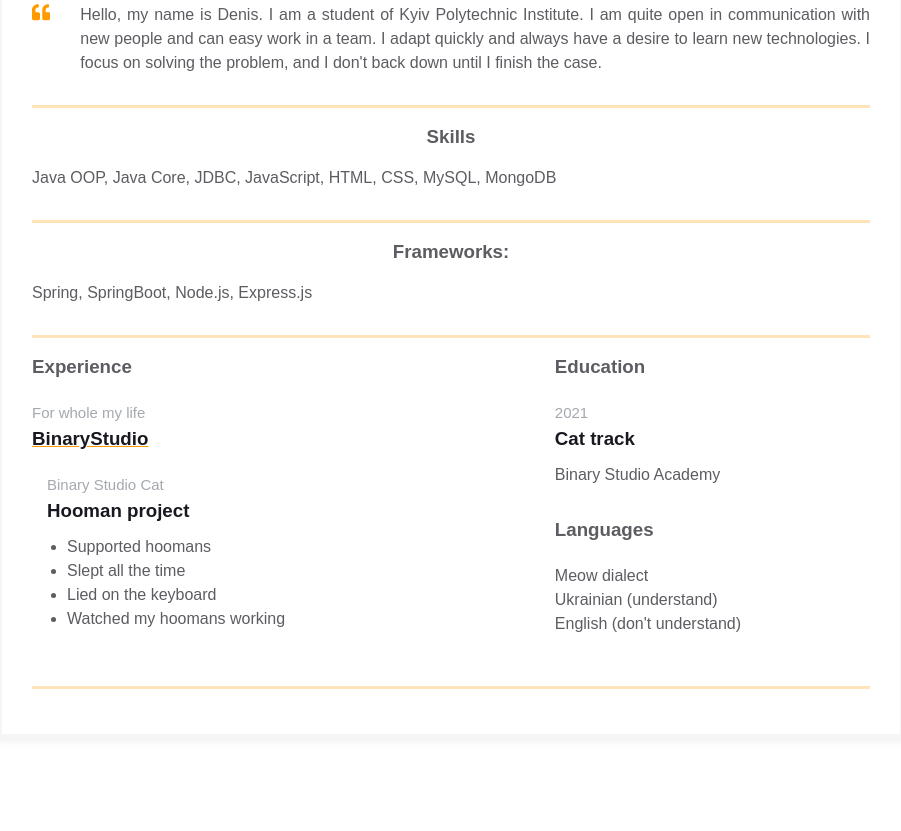
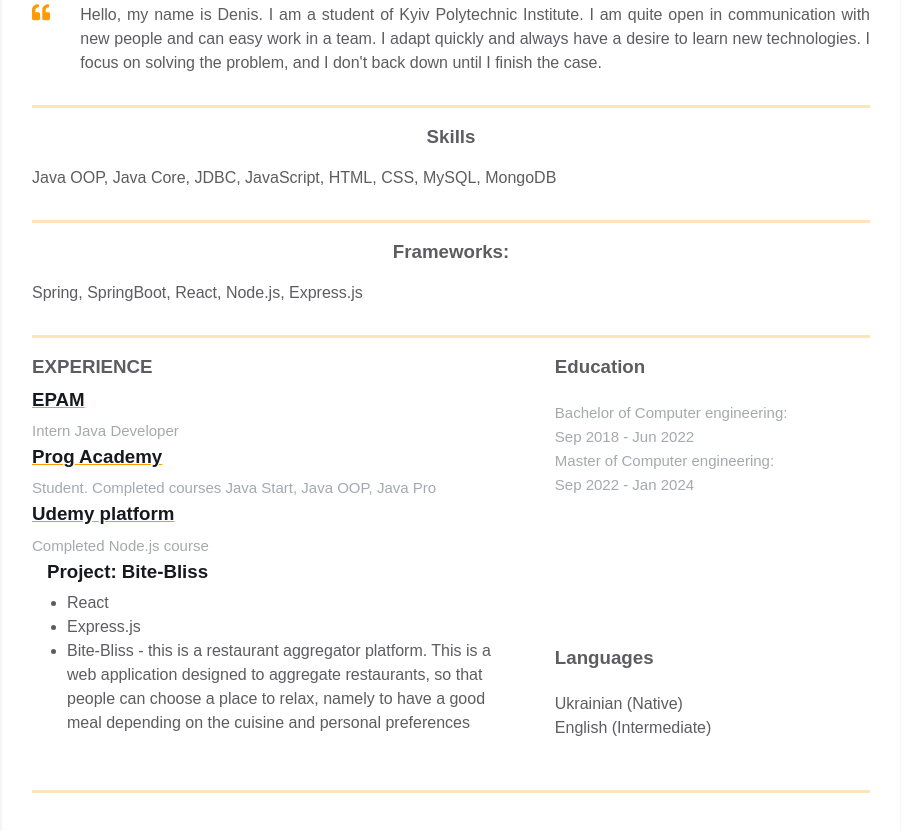
Before and after one commit to Dinesko/homepage, a plain HTML site: page index.html in a window 1280 px wide. Shown: the part 397-1228 px from the top of the page, without its empty margins (189-1090 px from the left). Before the commit the page ends 1182 px from the top, so only its background shows below. Drawn offline with Linux system fonts and the light colour scheme.

Commit message:
Added experience, education and languages

```diff
--- a/index.html
+++ b/index.html
@@ -1,5 +1,5 @@
 <!DOCTYPE html>
-<html>
+<html lang="en">
   <head>
     <meta charset="UTF-8" />
     <title>Résumé</title>
@@ -12,7 +12,9 @@
         <div class="container">
           <div class="resume__block">
             <h1 class="contact-info__header">Denys Borozenets</h1>
-            <h3 class="contact-info__sub-header">Student</h3>
+            <h3 class="contact-info__sub-header">
+              Student of a Polytechnic institute
+            </h3>
 
             <div class="contact_info_container fh">
               <div class="contact-info__block">
@@ -109,21 +111,36 @@
                     <svg
                       class="contact-info__item-icon"
                       xmlns="http://www.w3.org/2000/svg"
-                    height="16" width="16" viewBox="0 0 512 512">
-                    <path d="M164.9 24.6c-7.7-18.6-28-28.5-47.4-23.2l-88 24C12.1 30.2 0 46 0 64C0 311.4 200.6 512 448 512c18 0 33.8-12.1 38.6-29.5l24-88c5.3-19.4-4.6-39.7-23.2-47.4l-96-40c-16.3-6.8-35.2-2.1-46.3 11.6L304.7 368C234.3 334.7 177.3 277.7 144 207.3L193.3 167c13.7-11.2 18.4-30 11.6-46.3l-40-96z"/></svg>
+                      height="16"
+                      width="16"
+                      viewBox="0 0 512 512"
+                    >
                       <path
-                        d="M96 32V64H48C21.5 64 0 85.5 0 112v48H448V112c0-26.5-21.5-48-48-48H352V32c0-17.7-14.3-32-32-32s-32 14.3-32 32V64H160V32c0-17.7-14.3-32-32-32S96 14.3 96 32zM448 192H0V464c0 26.5 21.5 48 48 48H400c26.5 0 48-21.5 48-48V192z"
+                        d="M164.9 24.6c-7.7-18.6-28-28.5-47.4-23.2l-88 24C12.1 30.2 0 46 0 64C0 311.4 200.6 512 448 512c18 0 33.8-12.1 38.6-29.5l24-88c5.3-19.4-4.6-39.7-23.2-47.4l-96-40c-16.3-6.8-35.2-2.1-46.3 11.6L304.7 368C234.3 334.7 177.3 277.7 144 207.3L193.3 167c13.7-11.2 18.4-30 11.6-46.3l-40-96z"
                       />
                     </svg>
                   </div>
                   <span>+380 97-062-80-62</span>
                 </div>
 
-                <a href="https://t.me/d_borozenets" rel="author" class="contact-info__item">
+                <a
+                  href="https://t.me/d_borozenets"
+                  rel="author"
+                  class="contact-info__item"
+                >
                   <div class="contact-info__item-icon-wrapper">
                     <svg
                       class="contact-info__item-icon"
-                    xmlns="http://www.w3.org/2000/svg" height="16" width="15.5" viewBox="0 0 496 512"><!--!Font Awesome Free 6.5.1 by @fontawesome - https://fontawesome.com License - https://fontawesome.com/license/free Copyright 2023 Fonticons, Inc.--><path d="M248 8C111 8 0 119 0 256S111 504 248 504 496 393 496 256 385 8 248 8zM363 176.7c-3.7 39.2-19.9 134.4-28.1 178.3-3.5 18.6-10.3 24.8-16.9 25.4-14.4 1.3-25.3-9.5-39.3-18.7-21.8-14.3-34.2-23.2-55.3-37.2-24.5-16.1-8.6-25 5.3-39.5 3.7-3.8 67.1-61.5 68.3-66.7 .2-.7 .3-3.1-1.2-4.4s-3.6-.8-5.1-.5q-3.3 .7-104.6 69.1-14.8 10.2-26.9 9.9c-8.9-.2-25.9-5-38.6-9.1-15.5-5-27.9-7.7-26.8-16.3q.8-6.7 18.5-13.7 108.4-47.2 144.6-62.3c68.9-28.6 83.2-33.6 92.5-33.8 2.1 0 6.6 .5 9.6 2.9a10.5 10.5 0 0 1 3.5 6.7A43.8 43.8 0 0 1 363 176.7z"/></svg>
+                      xmlns="http://www.w3.org/2000/svg"
+                      height="16"
+                      width="15.5"
+                      viewBox="0 0 496 512"
+                    >
+                      <!--!Font Awesome Free 6.5.1 by @fontawesome - https://fontawesome.com License - https://fontawesome.com/license/free Copyright 2023 Fonticons, Inc.-->
+                      <path
+                        d="M248 8C111 8 0 119 0 256S111 504 248 504 496 393 496 256 385 8 248 8zM363 176.7c-3.7 39.2-19.9 134.4-28.1 178.3-3.5 18.6-10.3 24.8-16.9 25.4-14.4 1.3-25.3-9.5-39.3-18.7-21.8-14.3-34.2-23.2-55.3-37.2-24.5-16.1-8.6-25 5.3-39.5 3.7-3.8 67.1-61.5 68.3-66.7 .2-.7 .3-3.1-1.2-4.4s-3.6-.8-5.1-.5q-3.3 .7-104.6 69.1-14.8 10.2-26.9 9.9c-8.9-.2-25.9-5-38.6-9.1-15.5-5-27.9-7.7-26.8-16.3q.8-6.7 18.5-13.7 108.4-47.2 144.6-62.3c68.9-28.6 83.2-33.6 92.5-33.8 2.1 0 6.6 .5 9.6 2.9a10.5 10.5 0 0 1 3.5 6.7A43.8 43.8 0 0 1 363 176.7z"
+                      />
+                    </svg>
                   </div>
                   <span>@d_borozenets</span>
                 </a>
@@ -152,11 +169,11 @@
                 </svg>
               </div>
               <p class="intro_text">
-                Hello, my name is Denis. I am a student of Kyiv Polytechnic Institute.
-                I am quite open in communication with new people and can easy work
-                in a team. I adapt quickly and always have a desire to learn new
-                technologies. I focus on solving the problem, and I don't back down until
-                I finish the case.
+                Hello, my name is Denis. I am a student of Kyiv Polytechnic
+                Institute. I am quite open in communication with new people and
+                can easy work in a team. I adapt quickly and always have a
+                desire to learn new technologies. I focus on solving the
+                problem, and I don't back down until I finish the case.
               </p>
             </div>
           </div>
@@ -176,7 +193,7 @@
             <div class="skills">
               <h3 class="skills__header">Frameworks:</h3>
               <p class="skills__text">
-                    Spring, SpringBoot, Node.js, Express.js
+                Spring, SpringBoot, React, Node.js, Express.js
               </p>
             </div>
           </div>
@@ -185,29 +202,40 @@
           <div class="resume__block">
             <div class="main-info fh">
               <div class="experiences">
-                <h3 class="experiences__header">Experience</h3>
+                <h3 class="experiences__header">EXPERIENCE</h3>
                 <div class="experiences__company">
                   <div class="experiences__company-header">
-                    <span class="experiences__company-header-durability"
-                      >For whole my life</span
-                    >
+                    <h3 class="experiences__company-header-name">EPAM</h3>
+                    <span class="experiences__company-header-durability">
+                      Intern Java Developer </span
+                    ><br />
                     <h3 class="experiences__company-header-name">
-                      BinaryStudio
+                      Prog Academy
                     </h3>
+                    <span class="experiences__company-header-durability">
+                      Student. Completed courses Java Start, Java OOP, Java Pro
+                    </span>
+                    <h3 class="experiences__company-header-name">
+                      Udemy platform
+                    </h3>
+                    <span class="experiences__company-header-durability">
+                      Completed Node.js course
+                    </span>
                   </div>
-
                   <div class="experiences__company-project">
-                    <span class="experiences__company-project-role"
-                      >Binary Studio Cat</span
-                    >
                     <h3 class="experiences__company-project-name">
-                      Hooman project
+                      Project: Bite-Bliss
                     </h3>
                     <ul class="experiences__company-project-responsibilities">
-                      <li>Supported hoomans</li>
-                      <li>Slept all the time</li>
-                      <li>Lied on the keyboard</li>
-                      <li>Watched my hoomans working</li>
+                      <li>React</li>
+                      <li>Express.js</li>
+                      <li>
+                        Bite-Bliss - this is a restaurant aggregator platform.
+                        This is a web application designed to aggregate
+                        restaurants, so that people can choose a place to relax,
+                        namely to have a good meal depending on the cuisine and
+                        personal preferences
+                      </li>
                     </ul>
                   </div>
                 </div>
@@ -220,27 +248,34 @@
                     <div class="additional-info__education-university">
                       <span
                         class="additional-info__education-university-durability"
-                        >2021</span
                       >
-                      <h3
-                        class="additional-info__education-university-speciality"
+                        Bachelor of Computer engineering:</span
                       >
-                        Cat track
-                      </h3>
-                      <p class="additional-info__education-university-name">
-                        Binary Studio Academy
-                      </p>
+                      <br />
+                      <span
+                        class="additional-info__education-university-durability"
+                        >Sep 2018 - Jun 2022</span
+                      >
+                      <br />
+                      <span
+                        class="additional-info__education-university-durability"
+                      >
+                        Master of Computer engineering:</span
+                      ><br />
+                      <span
+                        class="additional-info__education-university-durability"
+                        >Sep 2022 - Jan 2024</span
+                      >
                     </div>
                   </div>
 
                   <div class="additional-info__languages">
                     <h3 class="additional-info__languages-header">Languages</h3>
-                    <p class="additional-info__languages-item">Meow dialect</p>
                     <p class="additional-info__languages-item">
-                      Ukrainian (understand)
+                      Ukrainian (Native)
                     </p>
                     <p class="additional-info__languages-item">
-                      English (don't understand)
+                      English (Intermediate)
                     </p>
                   </div>
                 </div>
--- a/styles.css
+++ b/styles.css
@@ -175,7 +175,7 @@ body {
 .experiences__header {
   color: var(--secondary-text-color);
   text-align: left;
-  margin-bottom: 20px;
+  margin-bottom: 5px;
 }
 
 .experiences__company-header-durability {
@@ -190,7 +190,7 @@ body {
   text-decoration-color: var(--text-decoration-color);
   text-decoration-line: underline;
   text-align: left;
-  margin-bottom: 20px;
+  margin-bottom: 5px;
 }
 
 .experiences__company-project {
@@ -208,7 +208,7 @@ body {
 .experiences__company-project-name {
   color: var(--primary-text-color);
   text-align: left;
-  margin-bottom: 10px;
+  margin-bottom: 5px;
 }
 
 .experiences__company-project-responsibilities {
@@ -237,16 +237,6 @@ body {
   font-size: 15px;
 }
 
-.additional-info__education-university-speciality {
-  color: var(--primary-text-color);
-  text-align: left;
-  margin-bottom: 10px;
-}
-
-.additional-info__education-university-name {
-  color: var(--secondary-text-color);
-}
-
 .additional-info__languages {
   margin-bottom: 20px;
 }
```
Lines whose indentation alone changed are shown as unchanged.
